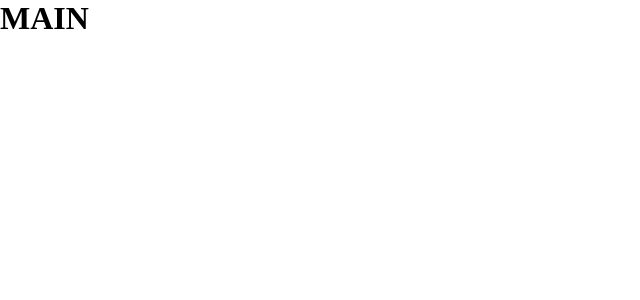
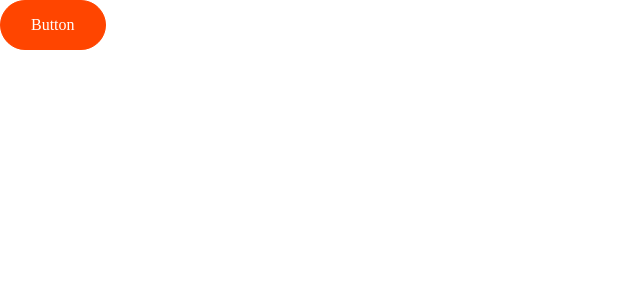
Before and after one commit to VaheM27/react_ujexner, a React (Create React App) app: page / in a window 1280 px wide. Shown: the top 300 px of the page, without its empty margins (0-640 px from the left). Built offline with nearby package versions, Linux system fonts and the light colour scheme.

Commit message:
Created button component

```diff
--- a/src/App.jsx
+++ b/src/App.jsx
@@ -1,9 +1,10 @@
+import Button from "./components/Button/Button";
 import "./App.css";
 
 function App() {
   return (
     <div>
-      <h1>MAIN</h1>
+      <Button />
     </div>
   );
 }
--- /dev/null
+++ b/src/components/Button/Button.css
@@ -0,0 +1,9 @@
+a {
+  display: inline-block;
+  color: #fff;
+  background-color: orangered;
+  padding: 15px 30px;
+  border: 1px solid orangered;
+  border-radius: 30px;
+  cursor: pointer;
+}
--- /dev/null
+++ b/src/components/Button/Button.jsx
@@ -0,0 +1,13 @@
+import React from 'react'
+
+import "./Button.css"
+
+function Button() {
+  return (
+    <div>
+      <a href="#">Button</a>
+    </div>
+  )
+}
+
+export default Button
```
